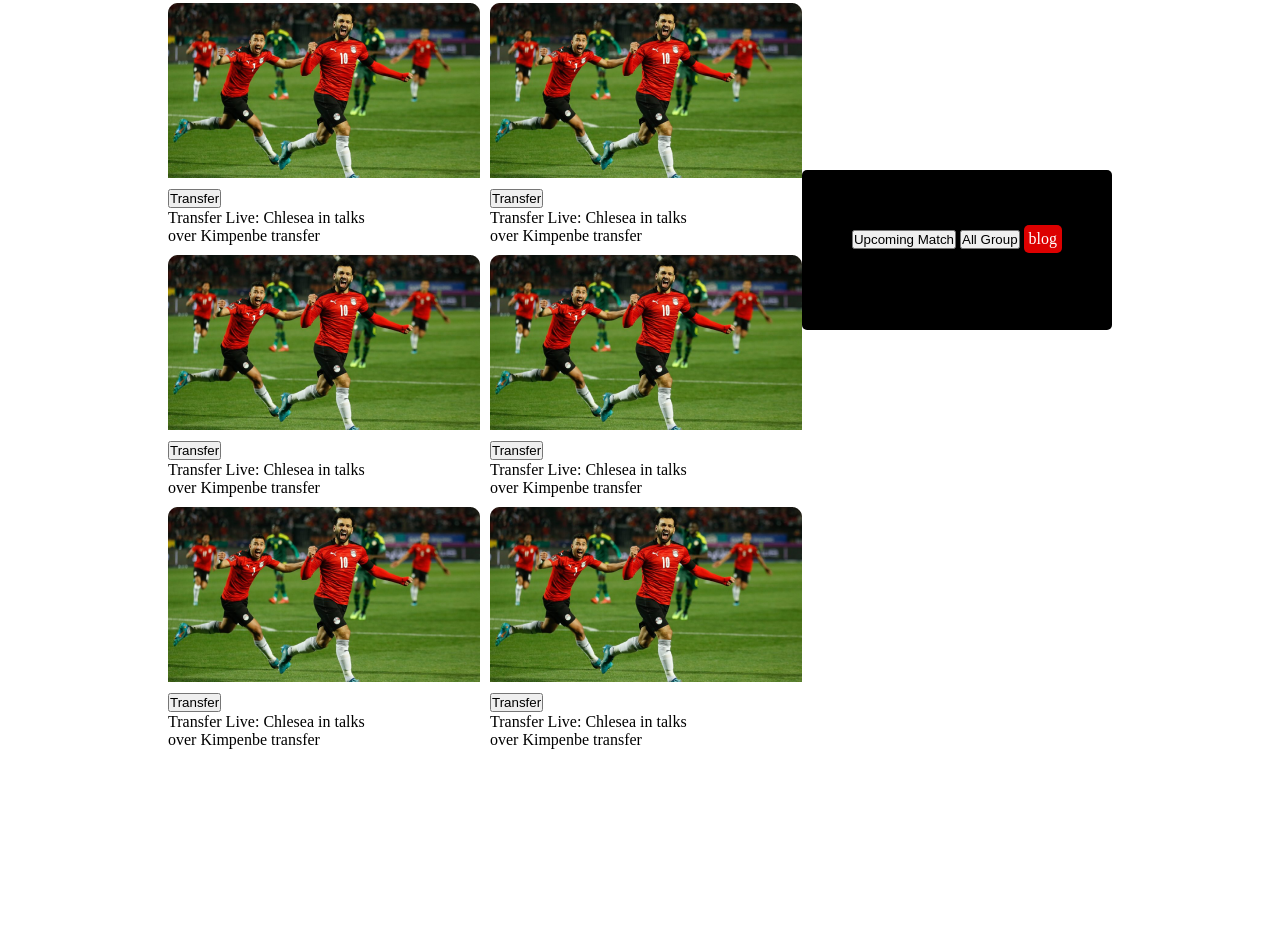
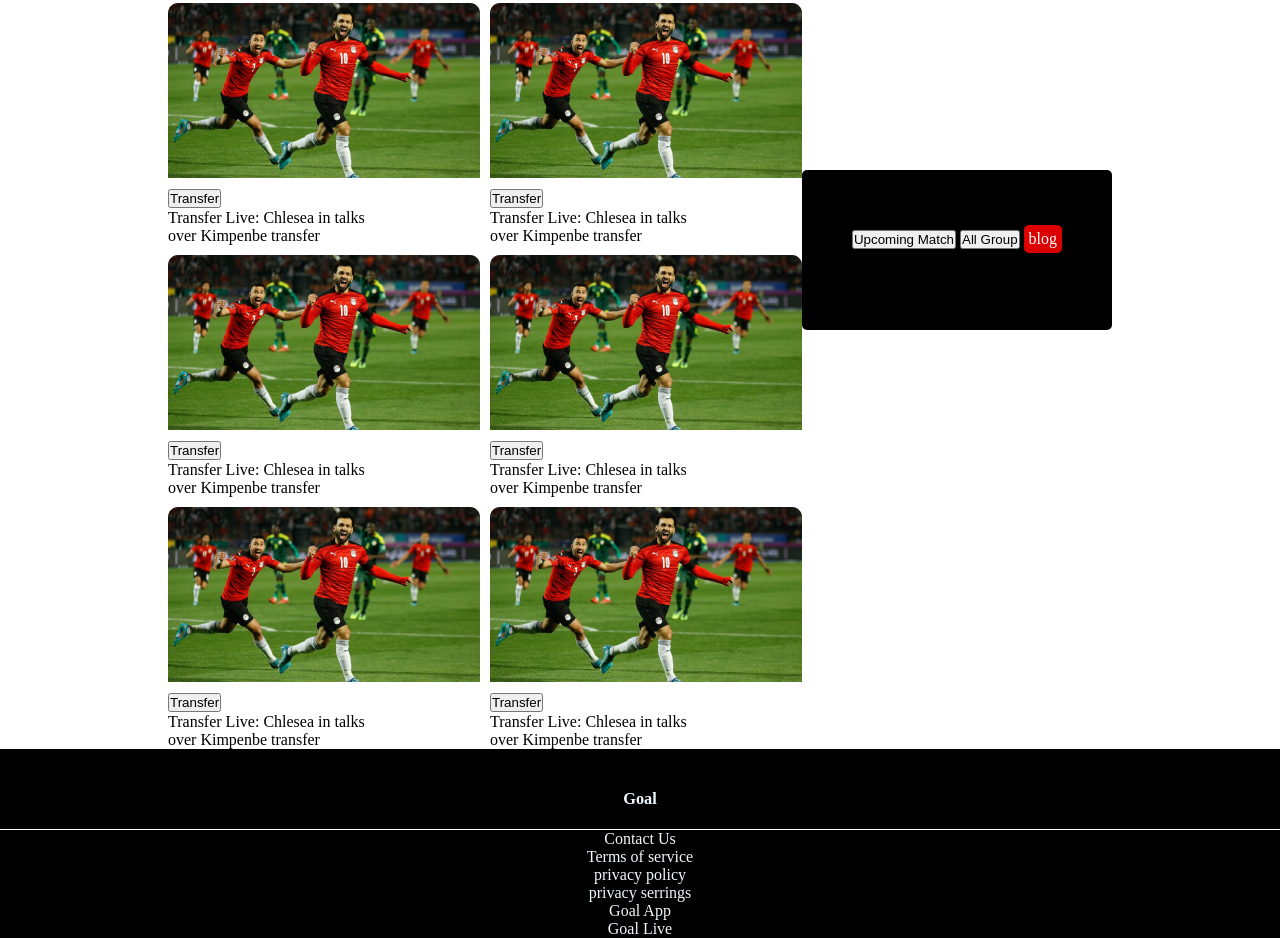
Before and after one commit to afran43/second-website, a plain HTML site: page index.html in a window 1280 px wide. Shown: the part 809-1747 px from the top of the page. Before the commit the page ends 1558 px from the top, so only its background shows below. Drawn offline with Linux system fonts and the light colour scheme.

Commit message:
footer change

```diff
--- a/index.html
+++ b/index.html
@@ -94,6 +94,28 @@
 
             </div>
         </div>
+    </div>
+    <!-- ----footer section start----- -->
+
+    <div class="footer">
+        <div class="row">
+            <div class="footer-col-1">
+                <h3> Goal</h3>
+
+
+            </div>
+        </div>
+    </div>
+    <div class="footer-col-2">
+        <ul>
+            <li> Contact Us</li>
+            <li> Terms of service</li>
+            <li> privacy policy</li>
+            <li> privacy serrings</li>
+            <li> Goal App</li>
+            <li> Goal Live</li>
+        </ul>
+    </div>
 </body>
 
 </html>
--- a/style.css
+++ b/style.css
@@ -101,3 +101,21 @@
 }
 
 /* _______footer section start_______ */
+
+
+.footer .footer-col-1 {
+    background: black;
+    font-size: 14px;
+    padding: 40px 0 20px;
+    color: aliceblue;
+    text-align: center;
+    margin-bottom: 1px;
+
+}
+
+.footer-col-2 {
+    background: black;
+    color: aliceblue;
+    text-align: center;
+
+}
```
